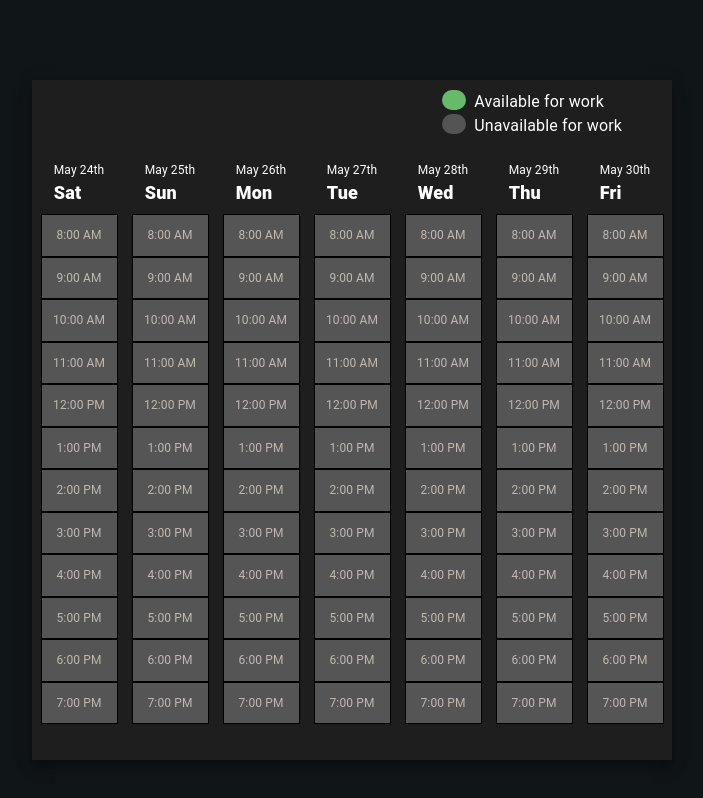
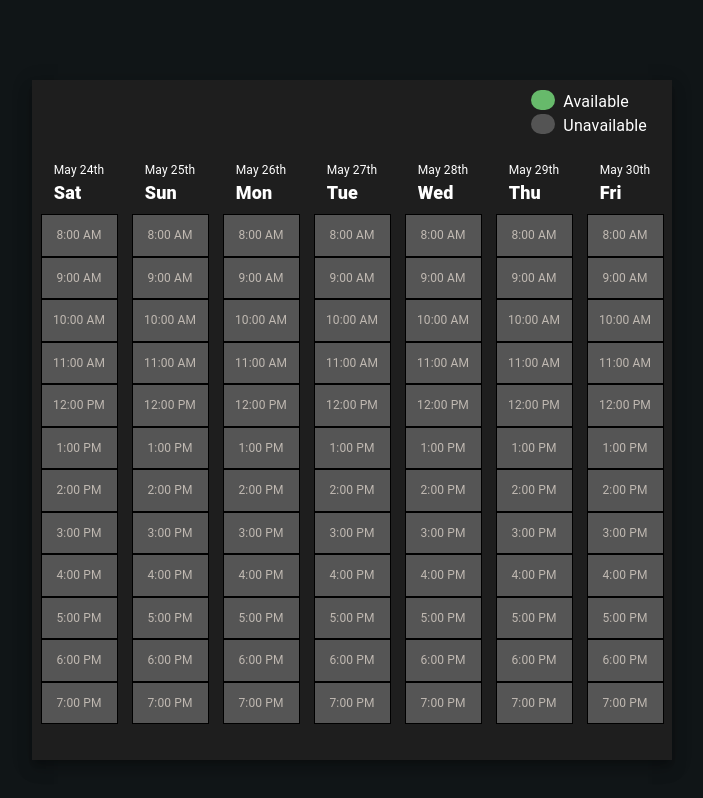
Before and after one commit to dev-pigeon/tache-time, a React (Vite) app in the folder client/: page / in a window 1280 px wide. Shown: the whole page, without its empty margins (32-735 px from the left). Built offline with nearby package versions, Linux system fonts and the light colour scheme.

Commit message:
fixed calendar sizing test

```diff
--- a/client/src/components/CalendarContainer.tsx
+++ b/client/src/components/CalendarContainer.tsx
@@ -24,9 +24,9 @@ const CalendarContainer = () => {
       id="calendar-container"
       sx={{ boxShadow: 10 }}
     >
-      <Stack position={"absolute"} top={10} right={50}>
-        <WorkLabel text="Available for work" bgColor="#67ba6b" />
-        <WorkLabel text="Unavailable for work" bgColor="#545454" />
+      <Stack position={"absolute"} top={10} right={25}>
+        <WorkLabel text="Available" bgColor="#67ba6b" />
+        <WorkLabel text="Unavailable" bgColor="#545454" />
       </Stack>
 
       {calendarContainerHook.dates &&
```
Also changed, not shown: 1 other file (tests, documents, lock files or other folders).
